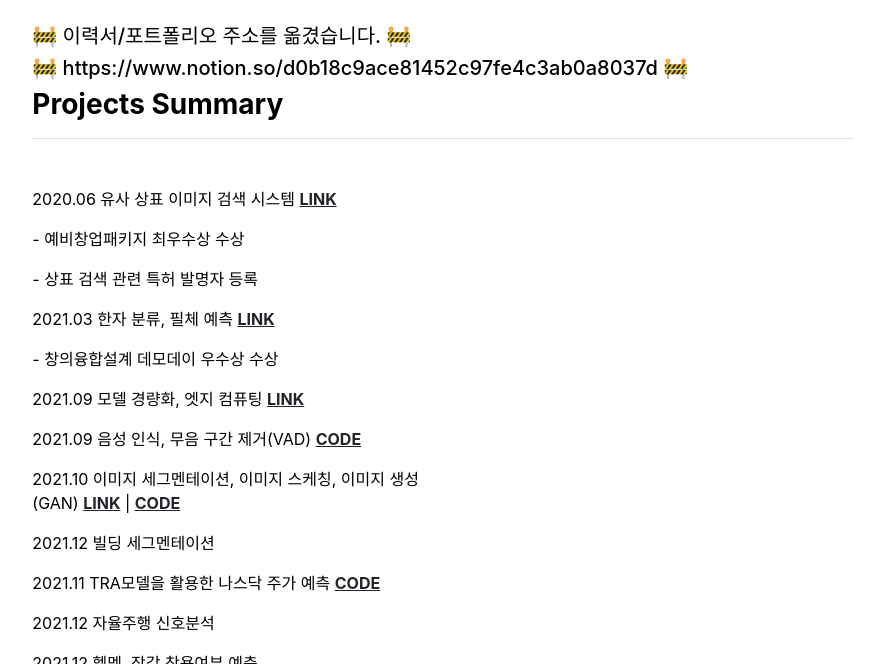
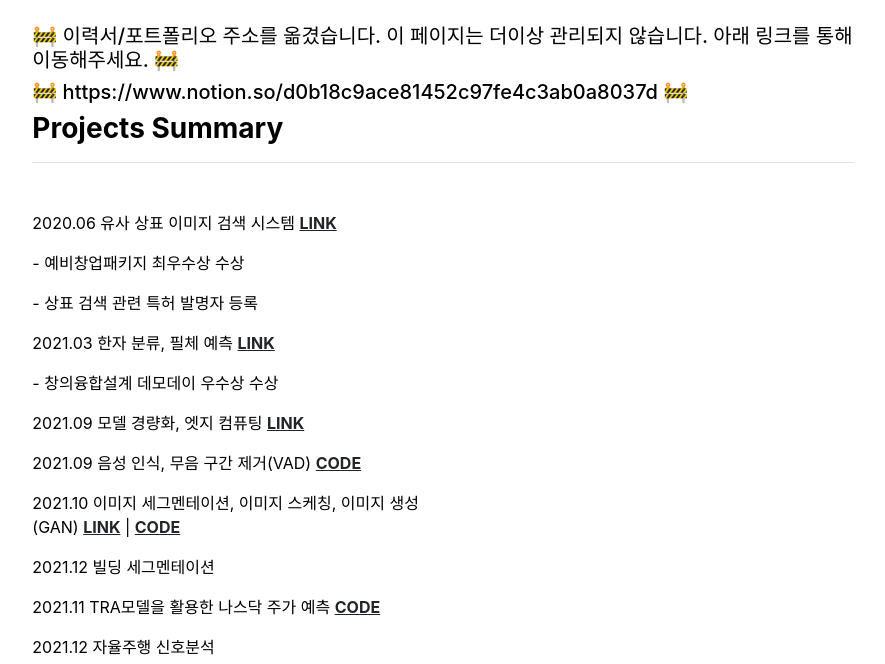
Before and after one commit to HyeongminMoon/HyeongminMoon.github.io, a Jekyll site: the page built from index.md, in a window 1280 px wide and 900 px high, scrolled down 668 px, cut to the strip 236-900 px from the top of the window. Shown: the whole strip, without its empty margins (197-1082 px from the left). Built offline with Jekyll 4.4.1, drawn with Linux system fonts in a browser that asks for light colours.

Commit message:
Update publications.html

```diff
--- a/_includes/publications.html
+++ b/_includes/publications.html
@@ -6,7 +6,7 @@
       }
     </style>
 </head>
-<h5>🚧 이력서/포트폴리오 주소를 옮겼습니다. 🚧</h5>
+<h5>🚧 이력서/포트폴리오 주소를 옮겼습니다. 이 페이지는 더이상 관리되지 않습니다. 아래 링크를 통해 이동해주세요. 🚧</h5>
 <h5>🚧 https://www.notion.so/d0b18c9ace81452c97fe4c3ab0a8037d 🚧</h5>
 
 <div class="row g-5 mb-5">
```
